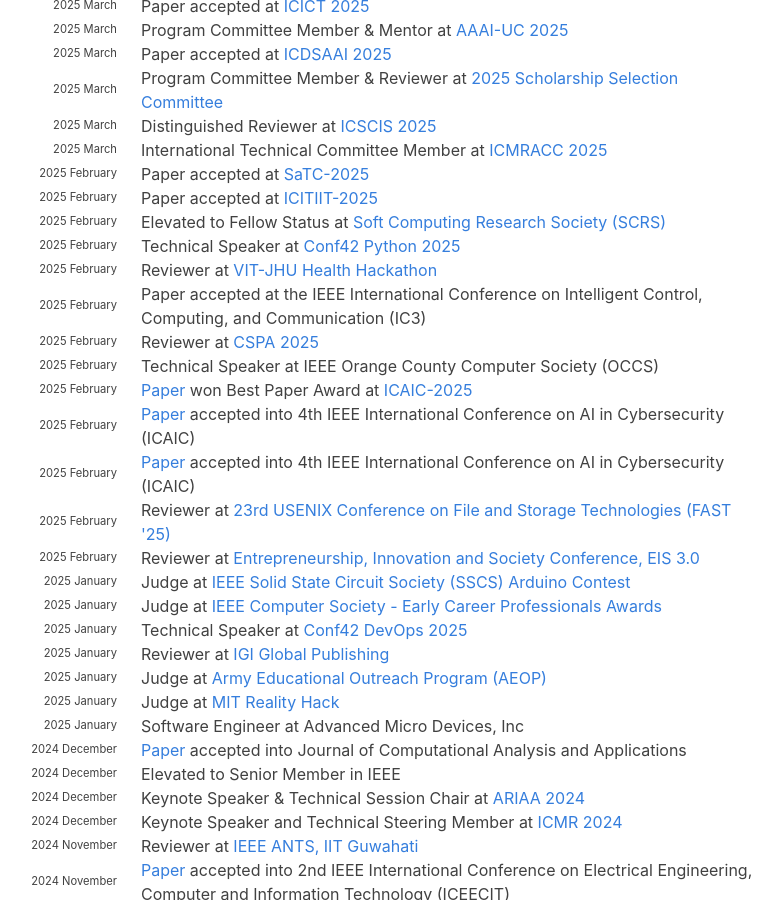
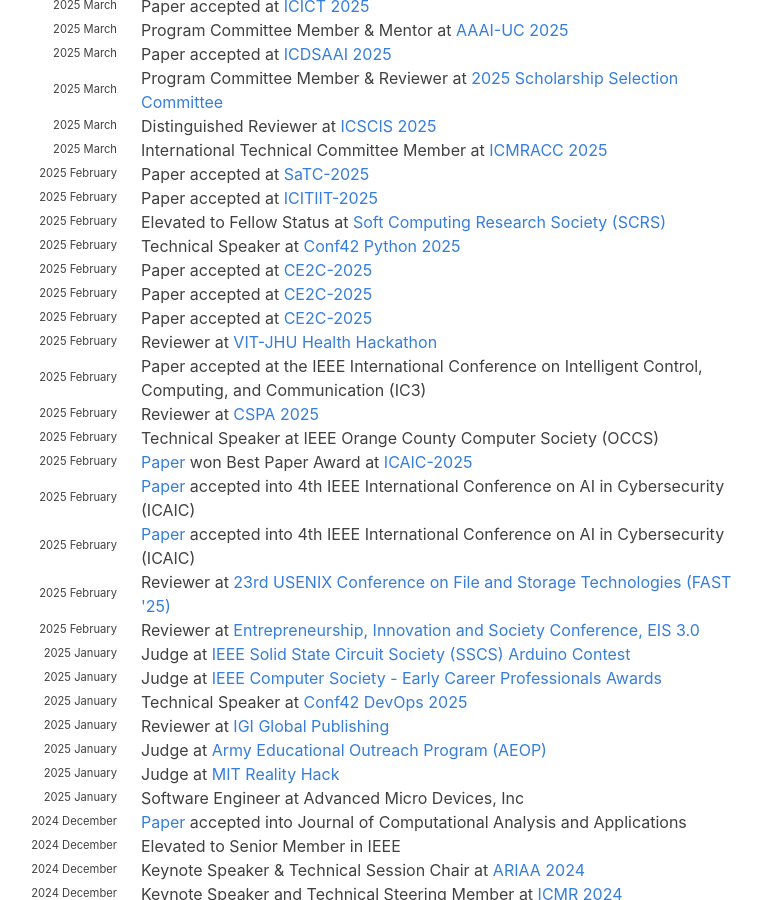
Before and after one commit to hariharanragothaman/hariharanragothaman.github.io, a Jekyll site: the page built from index.md, in a window 1280 px wide and 900 px high, scrolled down 1170 px. Shown: the whole window, without its empty margins (191-973 px from the left). Built offline with Jekyll 4.4.1, drawn with Linux system fonts in a browser that asks for light colours; nearby versions of some CDN libraries; some web fonts are replaced.

Commit message:
Polishes and Updates

```diff
--- a/_data/news.yaml
+++ b/_data/news.yaml
@@ -66,7 +66,6 @@
   year-extra: March
   description: Paper accepted at <a href="https://conferences.ieee.org/conferences_events/conferences/conferencedetails/65575">ICDSAAI 2025</a>
 
-
 - year: 2025
   year-extra: March
   description: Program Committee Member & Reviewer at <a href="https://www.isa.org/membership/students/scholarships">2025 Scholarship Selection Committee</a>
@@ -96,6 +95,18 @@
 - year: 2025
   year-extra: February
   description: Technical Speaker at <a href="https://www.conf42.com/Python_2025_Hariharan_Ragothaman_cpp_python_workloads">Conf42 Python 2025</a>
+
+- year: 2025
+  year-extra: February
+  description: Paper accepted at <a href="https://ce2ct.gehu.ac.in/"> CE2C-2025</a>
+
+- year: 2025
+  year-extra: February
+  description: Paper accepted at <a href="https://ce2ct.gehu.ac.in/"> CE2C-2025</a>
+
+- year: 2025
+  year-extra: February
+  description: Paper accepted at <a href="https://ce2ct.gehu.ac.in/"> CE2C-2025</a>
 
 - year: 2025
   year-extra: February
```
